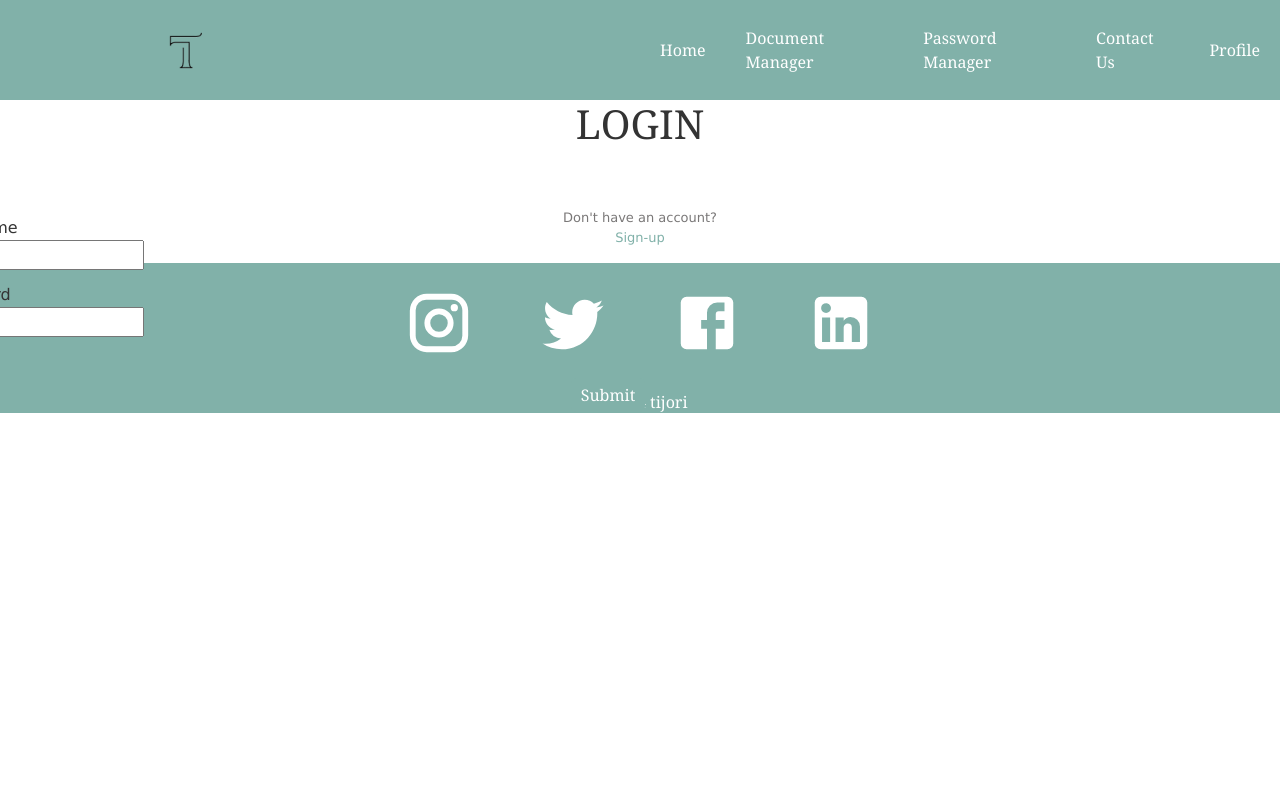
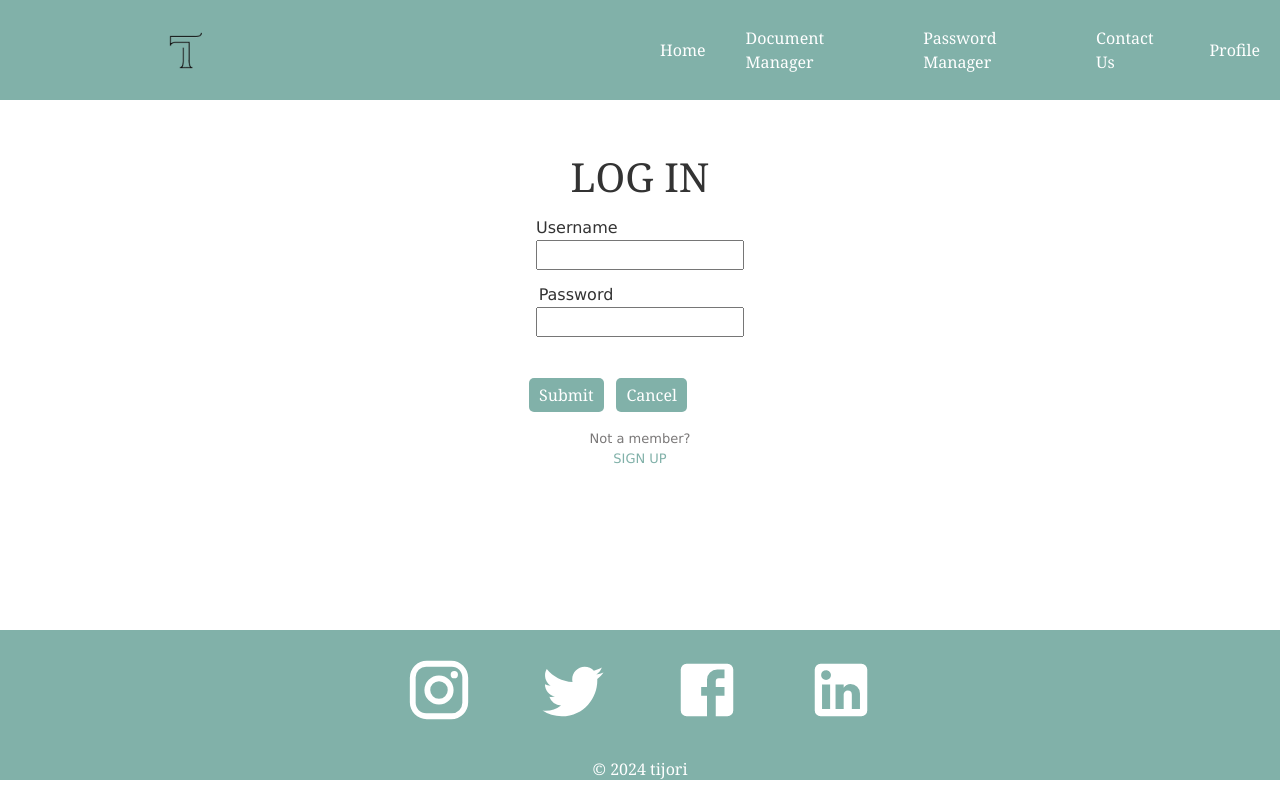
Before and after one commit to Arpit1812/Tijori, a React (Vite) app: page /login in a window 1280 px wide. Built offline with nearby package versions, Linux system fonts and the light colour scheme.

Commit message:
Update LogInForm.tsx
token added to the login form

```diff
--- a/src/pages/LogInForm.tsx
+++ b/src/pages/LogInForm.tsx
@@ -1,322 +1,71 @@
-// import React, { useState } from "react";
-// import { Link, useNavigate } from "react-router-dom";
-// import "../styles/LogInForm.css";
+import React, { useState } from "react";
+import { Link, useNavigate } from "react-router-dom";
+import "../styles/LogInForm.css";
 
-// const LogInForm = () => {
-//   const [loginData, setLoginData] = useState({
-//     username: "",
-//     password: "",
-//   });
+//improved login form
 
-//   const [error, setError] = useState<string | null>(null);
-//   const navigate = useNavigate();
+const LogInForm = ({ setToken }) => {
+  const [logInData, setLogInData] = useState({
+    username: "",
+    password: "",
+  });
 
-//   const handleChange = (event: React.ChangeEvent<HTMLInputElement>) => {
-//     const { name, value } = event.target;
-//     setLoginData((prevState) => ({
-//       ...prevState,
-//       [name]: value,
-//     }));
-//   };
+  const navigate = useNavigate();
 
-//   const handleSubmit = async (event: React.FormEvent<HTMLFormElement>) => {
-//     event.preventDefault();
+  const handleSubmit = async (event) => {
+    event.preventDefault();
+    try {
+      console.log("submit process started");
+      console.log("Sending data to server:", logInData);
 
-//     try {
-//       const response = await fetch("http://localhost:5000/api/auth/login", {
-//         method: "POST",
-//         headers: {
-//           "Content-Type": "application/json",
-//         },
-//         body: JSON.stringify(loginData),
-//       });
+      const response = await fetch("localhost/login", {
+        method: "POST",
+        body: JSON.stringify(logInData),
+        headers: {
+          "Content-Type": "application/json",
+        },
+      });
 
-//       if (!response.ok) {
-//         throw new Error("Network response was not ok");
-//       }
+      const data = await response.json();
+      if (response.ok) {
+        const token = data.token; // Ensure your server returns a token
+        setToken(token);
+        localStorage.setItem("token", token);
+        console.log("Received response from server:", data);
+        console.log("Data saved successfully:", data);
+        navigate("/");
+      } else {
+        throw new Error("Network response not ok: " + response.status);
+      }
+    } catch (error) {
+      console.error("Error saving data:", error);
+    }
+  };
 
-//       const data = await response.json();
-//       console.log("Login successful:", data);
-//       setError(null);
-//       // Optionally, save the token to localStorage or context
-//       localStorage.setItem("token", data.token);
-//       // Redirect to a protected route
-//       navigate("/documentManager");
-//     } catch (error: any) {
-//       console.error("Error logging in:", error.message);
-//       setError("Invalid username or password. Please try again.");
-//     }
-//   };
-
-//   return (
-//     <div className="login">
-//       <div className="heading-div">
-//         <h1 className="login-heading">LOGIN</h1>
-//       </div>
-//       <div id="login-section" className="login-section">
-//         <form id="login-form" method="post" onSubmit={handleSubmit}>
-//           <div className="flex-container">
-//             <label>
-//               Username
-//               <input
-//                 required
-//                 type="text"
-//                 name="username"
-//                 id="username"
-//                 value={loginData.username}
-//                 onChange={handleChange}
-//               />
-//             </label>
-//           </div>
-//           <div className="flex-container">
-//             <label>
-//               Password
-//               <input
-//                 required
-//                 type="password"
-//                 id="password"
-//                 name="password"
-//                 value={loginData.password}
-//                 onChange={handleChange}
-//               />
-//             </label>
-//           </div>
-//           <div className="buttons">
-//             <button type="submit" className="login-button" id="login-button">
-//               Submit
-//             </button>
-//           </div>
-//         </form>
-//         <div className="redirect">
-//           {error && <p className="error">{error}</p>}
-//           <p>
-//             Don't have an account? <br />
-//             <Link to="/signup" className="redirect-link">
-//               Sign-up
-//             </Link>
-//           </p>
-//         </div>
-//       </div>
-//     </div>
-//   );
-// };
-
-// export default LogInForm;
-
-
-// src/pages/LogInForm.tsx
-// import React, { useState } from 'react';
-// import { Link, useNavigate } from 'react-router-dom';
-// import '../styles/LogInForm.css';
-// import { useAuth } from '../AuthContext';
-
-// const LogInForm: React.FC = () => {
-//   const [loginData, setLoginData] = useState({ username: '', password: '' });
-//   const [error, setError] = useState<string | null>(null);
-//   const navigate = useNavigate();
-//   const { login } = useAuth();
-
-//   const handleChange = (event: React.ChangeEvent<HTMLInputElement>) => {
-//     const { name, value } = event.target;
-//     setLoginData((prevState) => ({
-//       ...prevState,
-//       [name]: value,
-//     }));
-//   };
-
-//   const handleSubmit = async (event: React.FormEvent<HTMLFormElement>) => {
-//     event.preventDefault();
-
-//     try {
-//       await login(loginData.username, loginData.password);
-//       setError(null);
-//       navigate('/documentManager');
-//     } catch (error: any) {
-//       setError('Invalid username or password. Please try again.');
-//     }
-//   };
-
-//   return (
-//     <div className="login">
-//       <div className="heading-div">
-//         <h1 className="login-heading">LOGIN</h1>
-//       </div>
-//       <div id="login-section" className="login-section">
-//         <form id="login-form" method="post" onSubmit={handleSubmit}>
-//           <div className="flex-container">
-//             <label>
-//               Username
-//               <input
-//                 required
-//                 type="text"
-//                 name="username"
-//                 id="username"
-//                 value={loginData.username}
-//                 onChange={handleChange}
-//               />
-//             </label>
-//           </div>
-//           <div className="flex-container">
-//             <label>
-//               Password
-//               <input
-//                 required
-//                 type="password"
-//                 id="password"
-//                 name="password"
-//                 value={loginData.password}
-//                 onChange={handleChange}
-//               />
-//             </label>
-//           </div>
-//           <div className="buttons">
-//             <button type="submit" className="login-button" id="login-button">
-//               Submit
-//             </button>
-//           </div>
-//         </form>
-//         <div className="redirect">
-//           {error && <p className="error">{error}</p>}
-//           <p>
-//             Don't have an account? <br />
-//             <Link to="/signup" className="redirect-link">
-//               Sign-up
-//             </Link>
-//           </p>
-//         </div>
-//       </div>
-//     </div>
-//   );
-// };
-
-// export default LogInForm;
-
-
-// // src/pages/LogInForm.tsx
-// import React, { useState } from 'react';
-// import { Link, useNavigate } from 'react-router-dom';
-// import '../styles/LogInForm.css';
-// import { useAuth } from '../AuthContext';
-
-// const LogInForm: React.FC = () => {
-//   const [loginData, setLoginData] = useState({ username: '', password: '' });
-//   const [error, setError] = useState<string | null>(null);
-//   const navigate = useNavigate();
-//   const { login } = useAuth();
-
-//   const handleChange = (event: React.ChangeEvent<HTMLInputElement>) => {
-//     const { name, value } = event.target;
-//     setLoginData((prevState) => ({
-//       ...prevState,
-//       [name]: value,
-//     }));
-//   };
-
-//   const handleSubmit = async (event: React.FormEvent<HTMLFormElement>) => {
-//     event.preventDefault();
-
-//     try {
-//       await login(loginData.username, loginData.password);
-//       setError(null);
-//       navigate('/documentManager');
-//     } catch (error: any) {
-//       setError('Invalid username or password. Please try again.');
-//     }
-//   };
-
-//   return (
-//     <div className="login">
-//       <div className="heading-div">
-//         <h1 className="login-heading">LOGIN</h1>
-//       </div>
-//       <div id="login-section" className="login-section">
-//         <form id="login-form" method="post" onSubmit={handleSubmit}>
-//           <div className="flex-container">
-//             <label>
-//               Username
-//               <input
-//                 required
-//                 type="text"
-//                 name="username"
-//                 id="username"
-//                 value={loginData.username}
-//                 onChange={handleChange}
-//               />
-//             </label>
-//           </div>
-//           <div className="flex-container">
-//             <label>
-//               Password
-//               <input
-//                 required
-//                 type="password"
-//                 id="password"
-//                 name="password"
-//                 value={loginData.password}
-//                 onChange={handleChange}
-//               />
-//             </label>
-//           </div>
-//           <div className="buttons">
-//             <button type="submit" className="login-button" id="login-button">
-//               Submit
-//             </button>
-//           </div>
-//         </form>
-//         <div className="redirect">
-//           {error && <p className="error">{error}</p>}
-//           <p>
-//             Don't have an account? <br />
-//             <Link to="/signup" className="redirect-link">
-//               Sign-up
-//             </Link>
-//           </p>
-//         </div>
-//       </div>
-//     </div>
-//   );
-// };
-
-// export default LogInForm;
-
-import React, { useState } from 'react';
-import { Link, useNavigate } from 'react-router-dom';
-import '../styles/LogInForm.css';
-import { useAuth } from '../AuthContext';
-
-const LogInForm: React.FC = () => {
-  const [loginData, setLoginData] = useState({ username: '', password: '' });
-  const [error, setError] = useState<string | null>(null);
-  const navigate = useNavigate();
-  const { login } = useAuth();
-
-  const handleChange = (event: React.ChangeEvent<HTMLInputElement>) => {
+  const handleChange = (event) => {
     const { name, value } = event.target;
-    setLoginData((prevState) => ({
+    setLogInData((prevState) => ({
       ...prevState,
       [name]: value,
     }));
   };
 
-  const handleSubmit = async (event: React.FormEvent<HTMLFormElement>) => {
-    event.preventDefault();
-
-    try {
-      await login(loginData.username, loginData.password);
-      setError(null);
-      navigate('/documentManager');
-    } catch (error: any) {
-      setError('Invalid username or password. Please try again.');
-    }
+  const handleCancelClick = () => {
+    console.log("cancel clicked");
+    setLogInData({
+      username: "",
+      password: "",
+    });
+    navigate("/");
   };
 
   return (
-    <div className="login">
+    <div className="log-in">
       <div className="heading-div">
-        <h1 className="login-heading">LOGIN</h1>
+        <h1 className="log-in-heading">LOG IN</h1>
       </div>
-      <div id="login-section" className="login-section">
-        <form id="login-form" method="post" onSubmit={handleSubmit}>
+      <div id="log-in-section" className="log-in-section">
+        <form id="log-in-form" method="post" onSubmit={handleSubmit}>
           <div className="flex-container">
             <label>
               Username
@@ -325,7 +74,7 @@ const LogInForm: React.FC = () => {
                 type="text"
                 name="username"
                 id="username"
-                value={loginData.username}
+                value={logInData.username}
                 onChange={handleChange}
               />
             </label>
@@ -336,25 +85,36 @@ const LogInForm: React.FC = () => {
               <input
                 required
                 type="password"
+                name="password"
                 id="password"
-                name="password"
-                value={loginData.password}
+                value={logInData.password}
                 onChange={handleChange}
               />
             </label>
           </div>
           <div className="buttons">
-            <button type="submit" className="login-button" id="login-button">
+            <button
+              type="submit"
+              className="sign-up-button"
+              id="sign-up-button"
+            >
               Submit
+            </button>
+            <button
+              type="button"
+              className="cancel-button"
+              id="cancel-button"
+              onClick={handleCancelClick}
+            >
+              Cancel
             </button>
           </div>
         </form>
         <div className="redirect">
-          {error && <p className="error">{error}</p>}
           <p>
-            Don't have an account? <br />
+            Not a member? <br />
             <Link to="/signup" className="redirect-link">
-              Sign-up
+              SIGN UP
             </Link>
           </p>
         </div>
```
